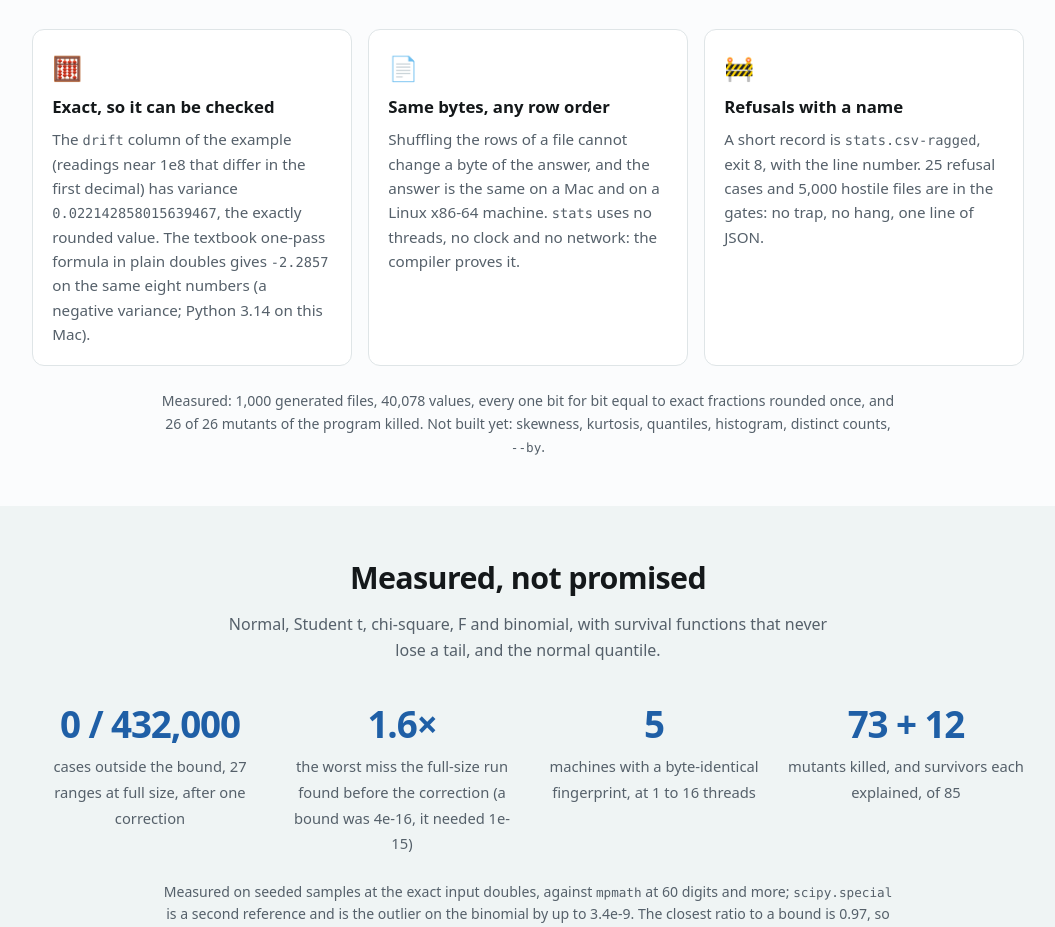
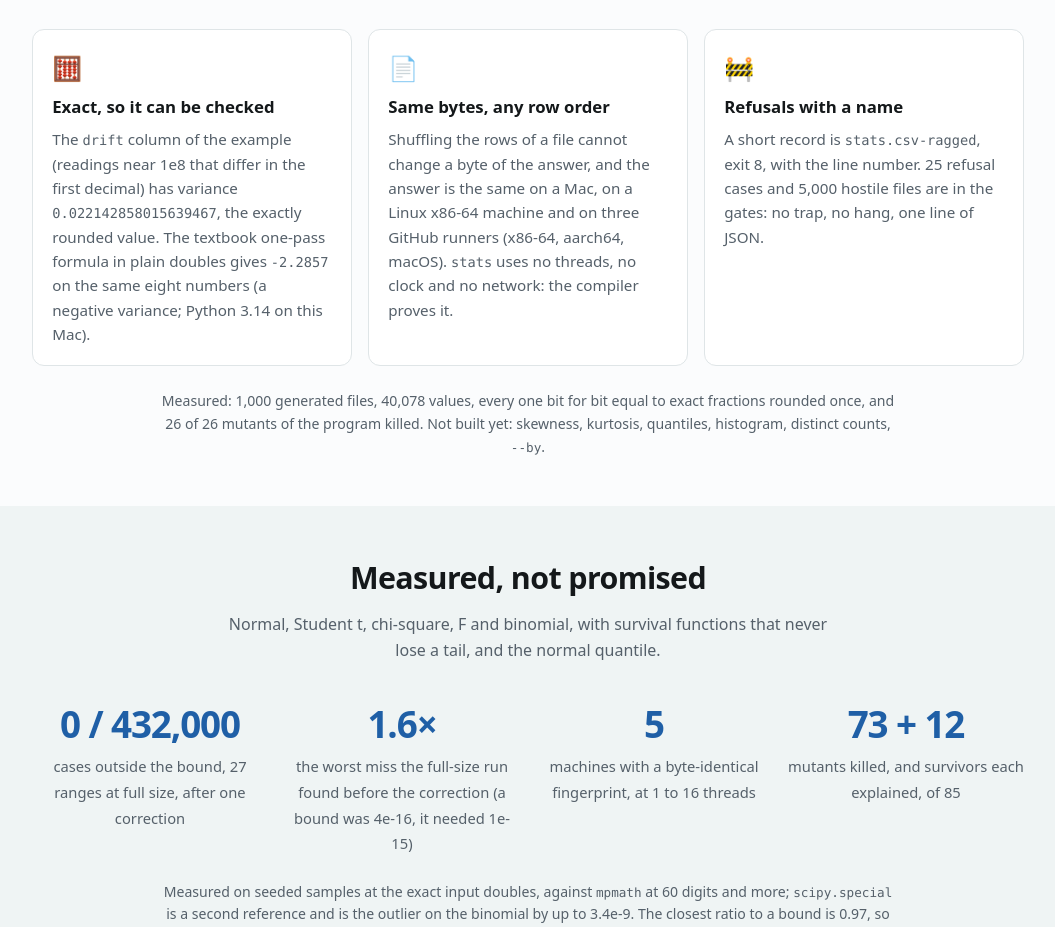
Before and after one commit to alpibrusl/cancho-stats, a plain HTML site: page docs/index.html in a window 1280 px wide. Shown: the part 2771-3698 px from the top of the page, without its empty margins (112-1167 px from the left). Drawn offline with Linux system fonts and the light colour scheme.

Commit message:
Record the GitHub run of the describe gates in describe.md and the page (#2)
Co-Authored-By: Claude Sonnet 5.5 <noreply@anthropic.com>

```diff
--- a/docs/index.html
+++ b/docs/index.html
@@ -148,7 +148,7 @@ footer { border-top: 1px solid var(--line); padding: 1.5rem 0 2rem; color: var(-
   <p class="lead"><code>stats describe FILE</code> reads a CSV and describes each column. The mean and the variance come from sums that are exact and rounded once.</p>
   <div class="cards">
     <div class="card"><div class="ic">&#129518;</div><h3>Exact, so it can be checked</h3><p>The <code>drift</code> column of the example (readings near 1e8 that differ in the first decimal) has variance <code>0.022142858015639467</code>, the exactly rounded value. The textbook one-pass formula in plain doubles gives <code>-2.2857</code> on the same eight numbers (a negative variance; Python 3.14 on this Mac).</p></div>
-    <div class="card"><div class="ic">&#128196;</div><h3>Same bytes, any row order</h3><p>Shuffling the rows of a file cannot change a byte of the answer, and the answer is the same on a Mac and on a Linux x86-64 machine. <code>stats</code> uses no threads, no clock and no network: the compiler proves it.</p></div>
+    <div class="card"><div class="ic">&#128196;</div><h3>Same bytes, any row order</h3><p>Shuffling the rows of a file cannot change a byte of the answer, and the answer is the same on a Mac, on a Linux x86-64 machine and on three GitHub runners (x86-64, aarch64, macOS). <code>stats</code> uses no threads, no clock and no network: the compiler proves it.</p></div>
     <div class="card"><div class="ic">&#128679;</div><h3>Refusals with a name</h3><p>A short record is <code>stats.csv-ragged</code>, exit 8, with the line number. 25 refusal cases and 5,000 hostile files are in the gates: no trap, no hang, one line of JSON.</p></div>
   </div>
   <p class="fine">Measured: 1,000 generated files, 40,078 values, every one bit for bit equal to exact fractions rounded once, and 26 of 26 mutants of the program killed. Not built yet: skewness, kurtosis, quantiles, histogram, distinct counts, <code>--by</code>.</p>
```
Also changed, not shown: 1 other file.
